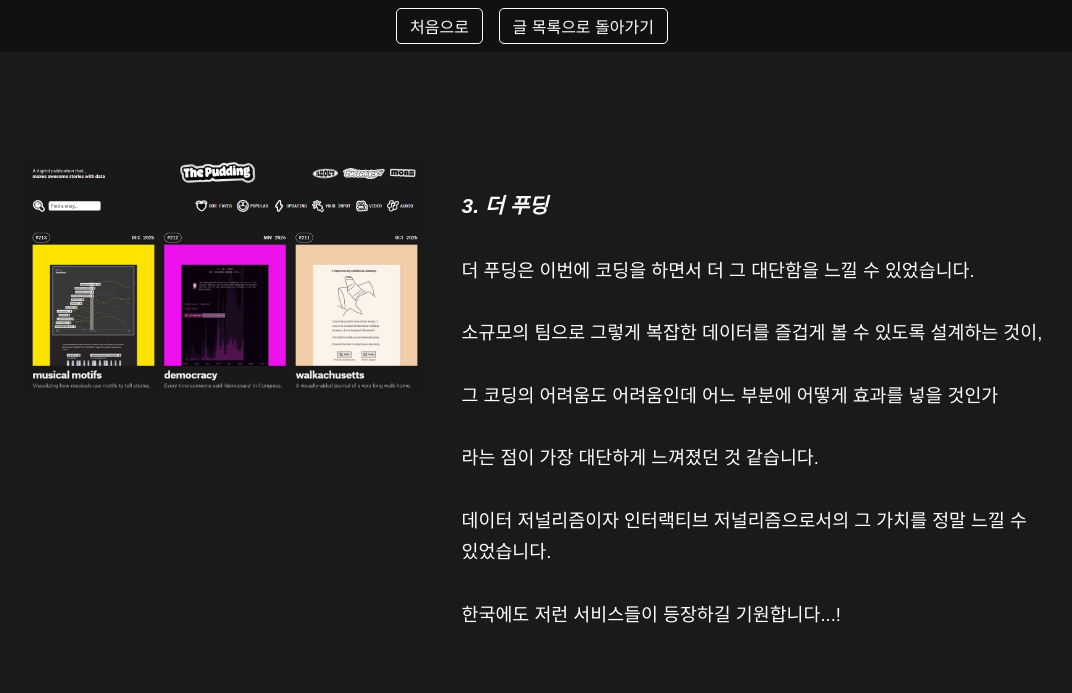
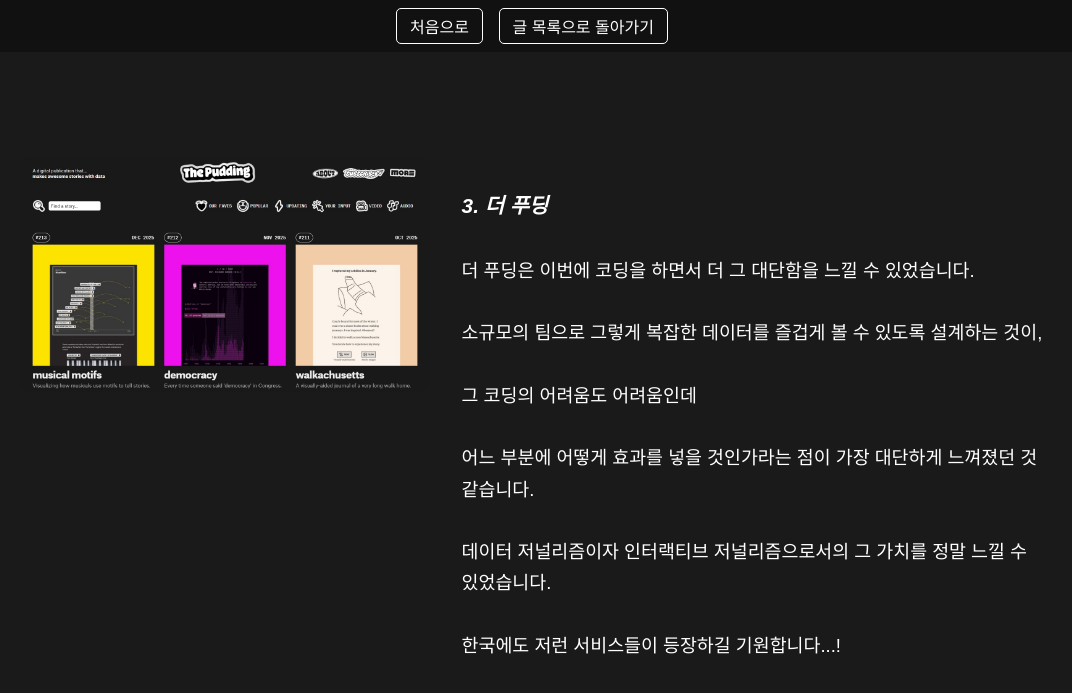
Before and after one commit to Francis-Paul-0109/Francis-Paul-0109.github.io, a Jekyll site: the page built from _posts/2025-12-17-마지막.md, in a window 1280 px wide and 900 px high, scrolled down 2863 px, cut to the strip 0-818 px from the top of the window. Shown: the top 693 px of the strip, without its empty margins (108-1180 px from the left). Built offline with Jekyll 4.4.1, drawn with Linux system fonts in a browser that asks for light colours.

Commit message:
Update 2025-12-17-마지막.md

```diff
--- a/_posts/2025-12-17-마지막.md
+++ b/_posts/2025-12-17-마지막.md
@@ -87,9 +87,9 @@
 
     소규모의 팀으로 그렇게 복잡한 데이터를 즐겁게 볼 수 있도록 설계하는 것이,
 
-    그 코딩의 어려움도 어려움인데 어느 부분에 어떻게 효과를 넣을 것인가
+    그 코딩의 어려움도 어려움인데
 
-    라는 점이 가장 대단하게 느껴졌던 것 같습니다.
+    어느 부분에 어떻게 효과를 넣을 것인가라는 점이 가장 대단하게 느껴졌던 것 같습니다.
 
     데이터 저널리즘이자 인터랙티브 저널리즘으로서의 그 가치를 정말 느낄 수 있었습니다.
 
```
